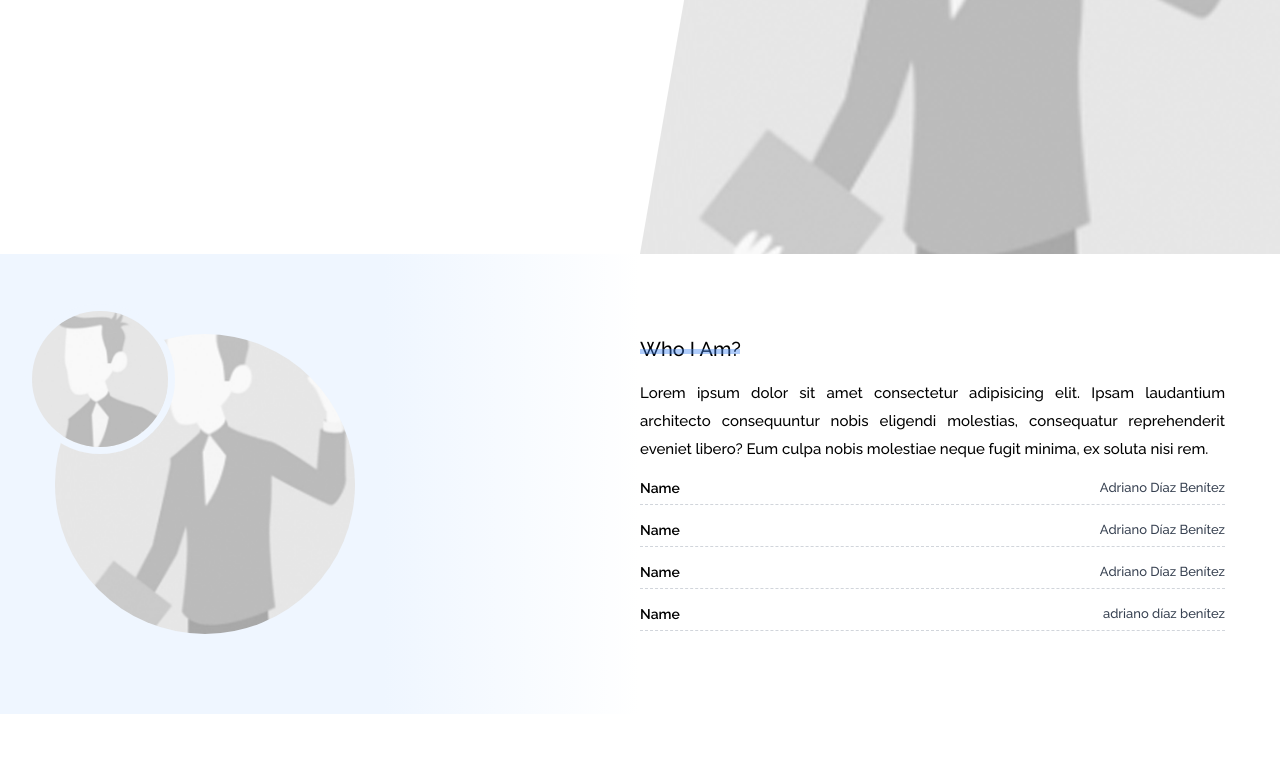
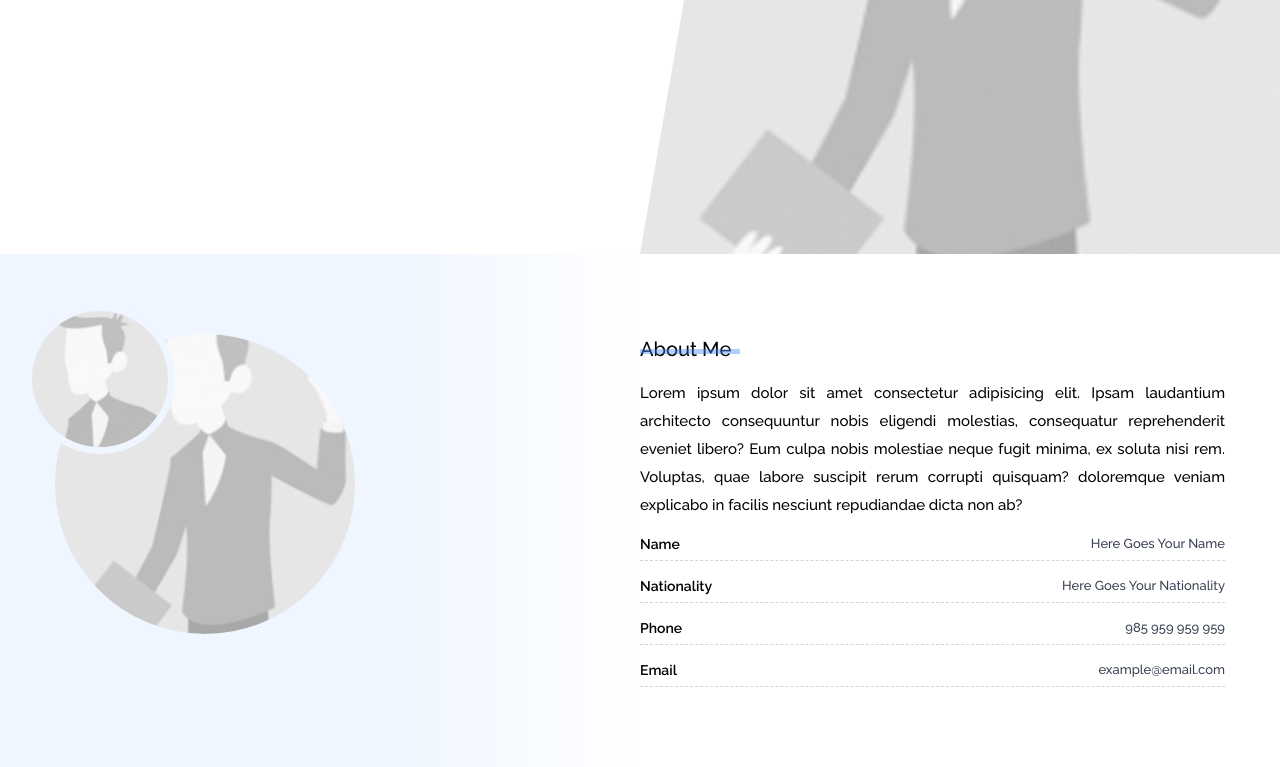
Before and after one commit to PublioElio/portfolio-sass-nodejs, a website: page index.html in a window 1280 px wide. Shown: the part 516-1283 px from the top of the page. Before the commit the page ends 1230 px from the top, so only its background shows below. Drawn offline with nearby package versions, Linux system fonts and the light colour scheme.

Commit message:
changes in about me section

```diff
--- a/index.html
+++ b/index.html
@@ -198,43 +198,43 @@
           <!-- Close column -->
 
           <div class="col-xlg-6 col-lg-6">
-            <h1 class="heading">Who i am?</h1>
+            <h1 class="heading">About me</h1>
             <div class="about__info">
               <p class="about__info__message">
                 Lorem ipsum dolor sit amet consectetur adipisicing elit. Ipsam
                 laudantium architecto consequuntur nobis eligendi molestias,
                 consequatur reprehenderit eveniet libero? Eum culpa nobis
-                molestiae neque fugit minima, ex soluta nisi rem.
+                molestiae neque fugit minima, ex soluta nisi rem. Voluptas, quae labore suscipit rerum corrupti
+                quisquam? doloremque veniam explicabo in facilis nesciunt repudiandae
+                dicta non ab?
               </p>
               <div class="about__info__block">
                 <span class="about__info__block__left"> name </span>
 
                 <span class="about__info__block__right">
-                  adriano díaz benítez
+                  Here goes your name
                 </span>
               </div>
               <!-- Close about__info_block -->
               <div class="about__info__block">
-                <span class="about__info__block__left"> name </span>
+                <span class="about__info__block__left"> nationality </span>
 
                 <span class="about__info__block__right">
-                  adriano díaz benítez
+                  here goes your nationality
                 </span>
               </div>
               <!-- Close about__info_block -->
               <div class="about__info__block">
-                <span class="about__info__block__left"> name </span>
+                <span class="about__info__block__left"> phone </span>
 
-                <span class="about__info__block__right">
-                  adriano díaz benítez
-                </span>
+                <span class="about__info__block__right"> 985 959 959 959 </span>
               </div>
               <!-- Close about__info_block -->
               <div class="about__info__block">
-                <span class="about__info__block__left"> name </span>
+                <span class="about__info__block__left"> email </span>
 
                 <span class="about__info__block__right lowercase">
-                  adriano díaz benítez
+                  example@email.com
                 </span>
               </div>
               <!-- Close about__info_block -->
```
